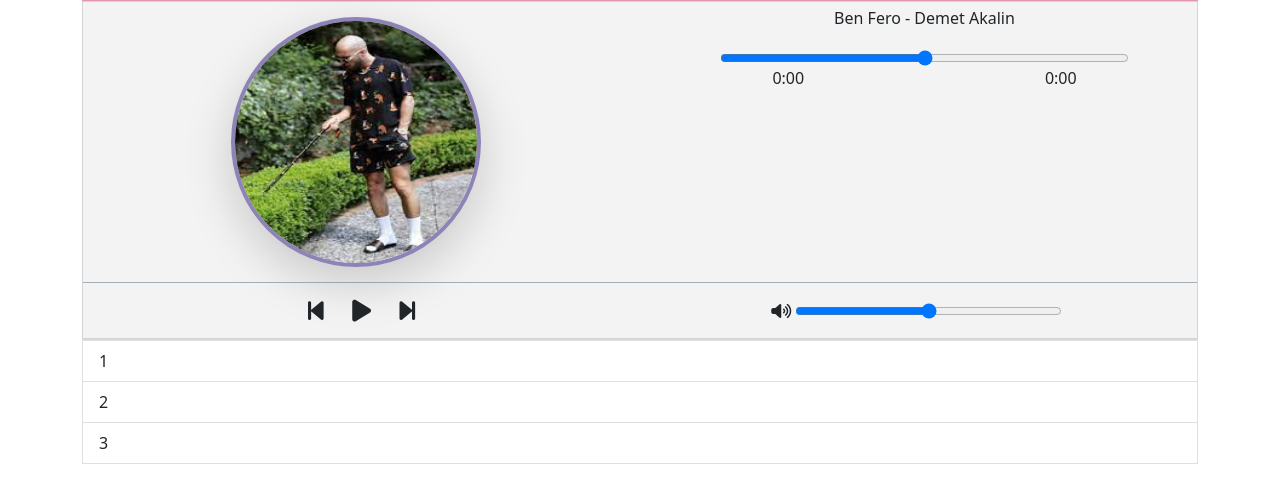
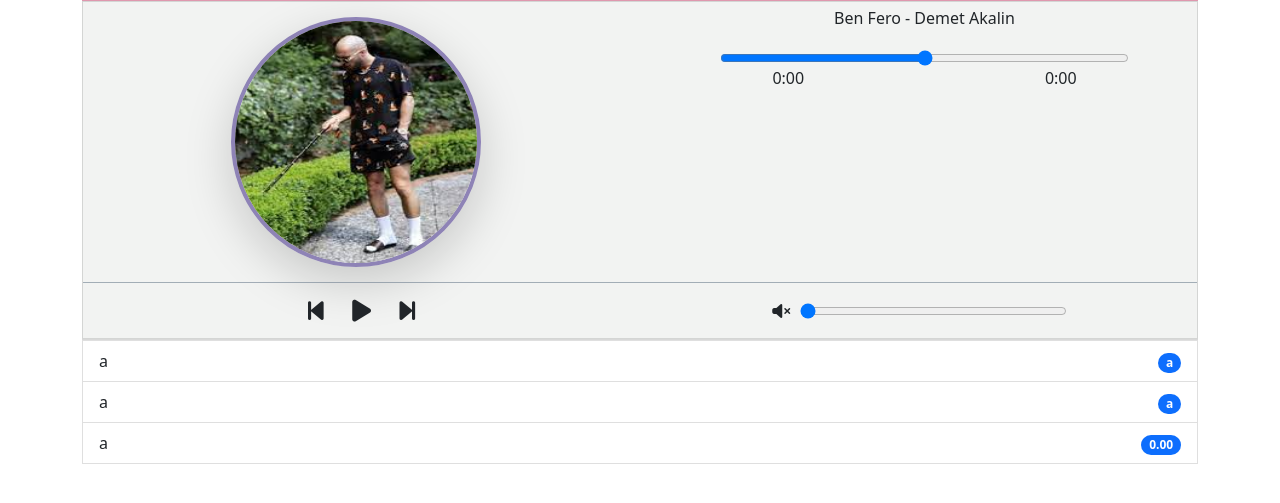
Before and after one commit to elmarquluzadee/Music-Player, a plain HTML site: page index.html in a window 1280 px wide. Both pictures are taken after a click on the icon 781 px from the left and 379 px from the top of the page. Shown: the part 69-572 px from the top of the page. Drawn offline with nearby package versions, Linux system fonts and the light colour scheme.

Commit message:
update-7

```diff
--- a/app.js
+++ b/app.js
@@ -59,6 +59,9 @@ const container = document.querySelector(".container");
 const currentTime = document.querySelector("#current-time");
 const duration = document.querySelector("#duration");
 const progressBar = document.querySelector("#progresBar");
+const volumeBar = document.querySelector("#volume-bar");
+const volume = document.querySelector("#volume");
+
 
 function displayMusic(music){
  title.innerText = music.getName();
@@ -131,4 +134,44 @@ audio.addEventListener("timeupdate",() =>{
 progressBar.addEventListener("input",() => {
     currentTime.textContent = calculateTime(progressBar.value);
     audio.currentTime = progressBar.value;
+});
+
+let sesDurumu = "sesli";
+
+volumeBar.addEventListener("input", (a) =>{
+const value = a.target.value;
+audio.volume = value / 100;
+if(value == 0)
+{
+    audio.muted = true;
+    sesDurumu = "sessiz";
+    volume.classList = "fa-solid fa-volume-xmark";
+
+}else{
+    audio.muted = false;
+    sesDurumu = "sesli";
+    volume.classList = "fa-solid fa-volume-high";
+
+}
+});
+
+volume.addEventListener("click", ()=>{
+    // console.log("aa")
+    if(sesDurumu === "sesli"){
+     audio.muted = true;
+     sesDurumu = "sessiz";
+     volume.classList = "fa-solid fa-volume-xmark";
+     volumeBar.value = 0;
+    }else{
+        audio.muted = false;
+        sesDurumu = "sesli";
+        volume.classList = "fa-solid fa-volume-high";
+        volumeBar.value = 50;
+    }
 })
+
+volumeBar.addEventListener("click",() => {
+
+
+    // console.log(volumeBar.value)
+});
--- a/index.html
+++ b/index.html
@@ -41,23 +41,36 @@
             <div class="row align-items-center control mx-0">
                 <div class="col-6 d-flex justify-content-center controls ">
                     <i id="prev" class="fa-solid fa-backward-step"></i>
-                    <div class="mx-2 play-div"> <i id="play" class="fa-solid fa-play mx-0"></i></div>
+                    <div class="mx-2 stabilizer"> <i id="play" class="fa-solid fa-play mx-0"></i></div>
                     <i id="next" class="fa-solid fa-forward-step"></i>
                 </div>
                 <div class="col-6 d-flex justify-content-center">
-                    <i class="fa-solid fa-volume-high"></i>
-                    <input class="mx-1 w-50" type="range">
+                    <div class="stabilizer">
+                        <i id="volume" class="fa-solid fa-volume-high"></i>
+                    </div>
+                    <input id="volume-bar" class="mx-1 w-50" type="range" max="100" value="100">
                 </div>
             </div>
         </div>
         <div class="card-footer p-0">
-            <div class="list-group ">
-                <a href="#" class="list-group-item list-group-item-action " aria-current="true">
-                    1
-                </a>
-                <a href="#" class="list-group-item list-group-item-action">2</a>
-                <a href="#" class="list-group-item list-group-item-action">3</a>
-                <!-- <a href="#" class="list-group-item list-group-item-action">A fourth link item</a> -->
+            <div>
+                <ul class="list-group ">
+                    <li class="list-group-item list-group-item-action d-flex justify-content-between align-items-end">
+                        <span>a</span>
+                        <span class="badge bg-primary rounded-pill d-flex align-items-center">a</span>
+                    </li>
+                    <li class="list-group-item list-group-item-action d-flex justify-content-between align-items-end">
+                        <span>a</span>
+                        <span class="badge bg-primary rounded-pill d-flex align-items-center">a</span>
+                    </li>
+                    <li class="list-group-item list-group-item-action d-flex justify-content-between align-items-end ">
+                        <span>a</span>
+                        <span class="badge bg-primary rounded-pill d-flex align-items-center">0.00</span>
+                    </li>
+                </ul>
+
+
+
             </div>
         </div>
     </div>
--- a/style.css
+++ b/style.css
@@ -43,7 +43,7 @@
     border-radius: 0%;
 }
 
-.play-div {
+.stabilizer {
     width: 30px;
     display: flex;
     justify-content: center;
```
